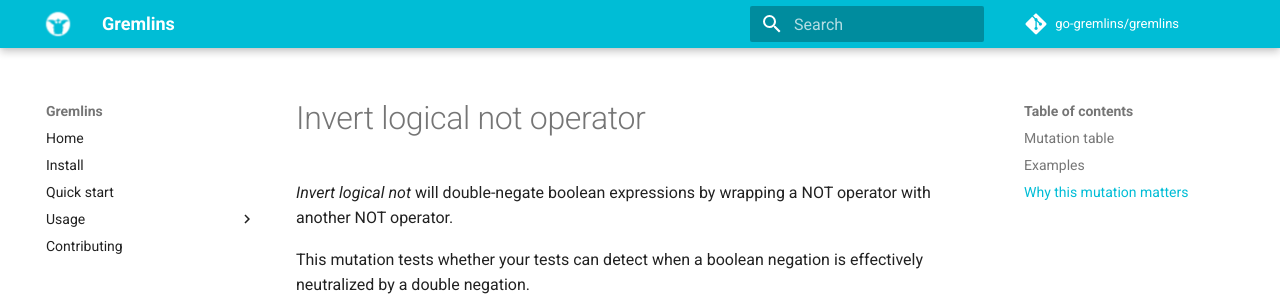
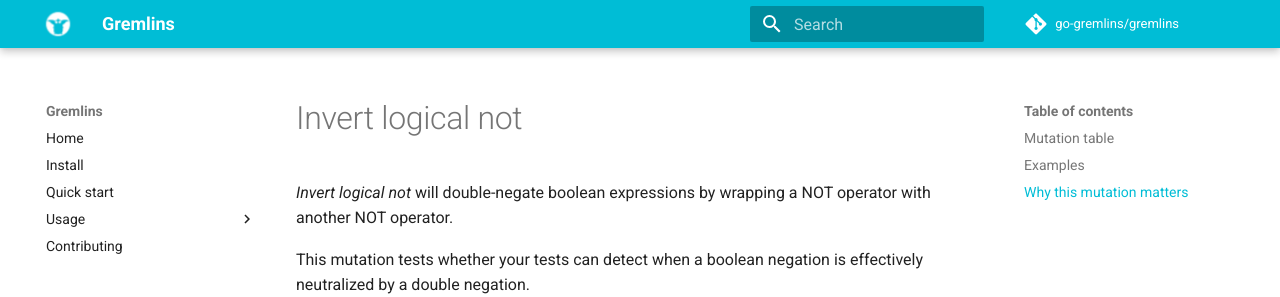
Before and after one commit to go-gremlins/gremlins, an MkDocs documentation site: the page built from docs/docs/usage/mutations/invert_logical_not.md, in a window 1280 px wide and 1181 px high. Shown: the top 297 px of the window. Built offline with MkDocs 1.6.1 and Material for MkDocs 9.7.7, drawn with Linux system fonts in a browser that asks for light colours; comment, search, counter and statistics services are not loaded; the version menu is left out.

Commit message:
docs: fix markdown formatting issues in invert_logical_not.md
- Wrap long lines to 80 characters
- Remove duplicate h1 heading (use title from frontmatter)
- Remove trailing space in index.md link

```diff
--- a/docs/docs/usage/mutations/invert_logical_not.md
+++ b/docs/docs/usage/mutations/invert_logical_not.md
@@ -2,11 +2,11 @@
 title: Invert logical not
 ---
 
-# Invert logical not operator
+_Invert logical not_ will double-negate boolean expressions by wrapping a NOT
+operator with another NOT operator.
 
-_Invert logical not_ will double-negate boolean expressions by wrapping a NOT operator with another NOT operator.
-
-This mutation tests whether your tests can detect when a boolean negation is effectively neutralized by a double negation.
+This mutation tests whether your tests can detect when a boolean negation is
+effectively neutralized by a double negation.
 
 ## Mutation table
 
@@ -52,7 +52,9 @@
 
 ## Why this mutation matters
 
-Double negation (`!!x`) is logically equivalent to the original value (`x`), effectively canceling out the NOT operator. If your tests pass with this mutation, it indicates:
+Double negation (`!!x`) is logically equivalent to the original value (`x`),
+effectively canceling out the NOT operator. If your tests pass with this
+mutation, it indicates:
 
 - The negation might not be necessary in the first place
 - Your tests may not be properly validating the boolean logic
```
Also changed, not shown: docs/docs/usage/mutations/index.md (+1 -1 lines).
